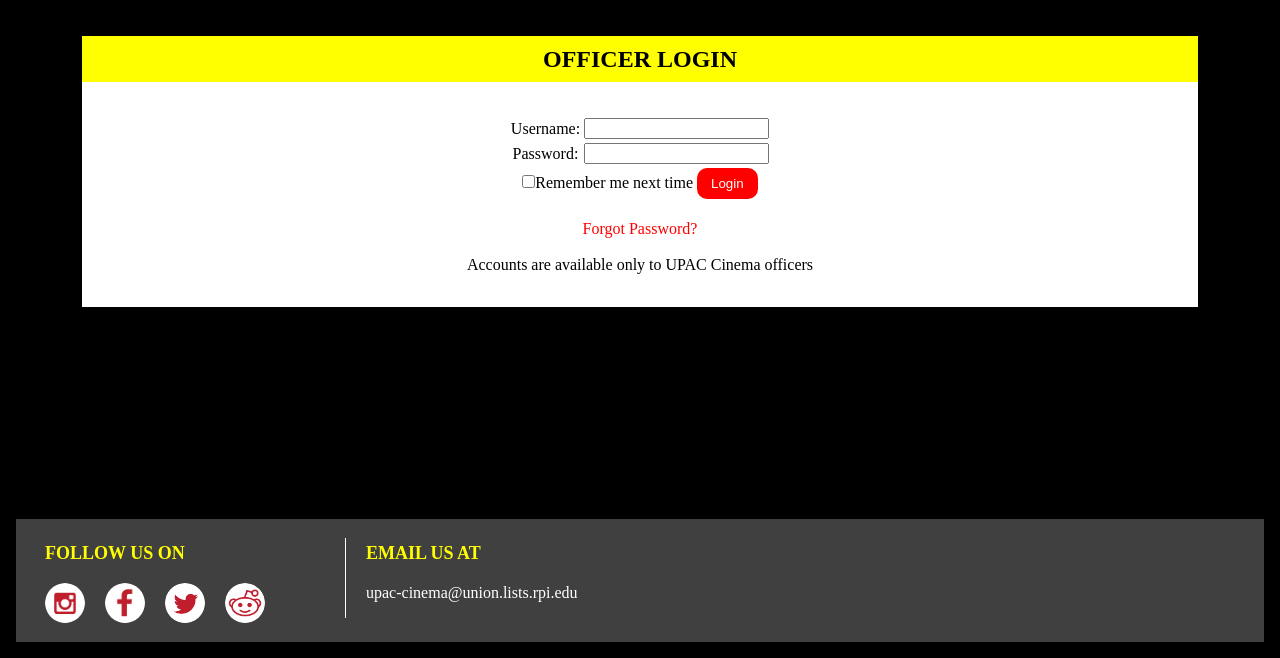
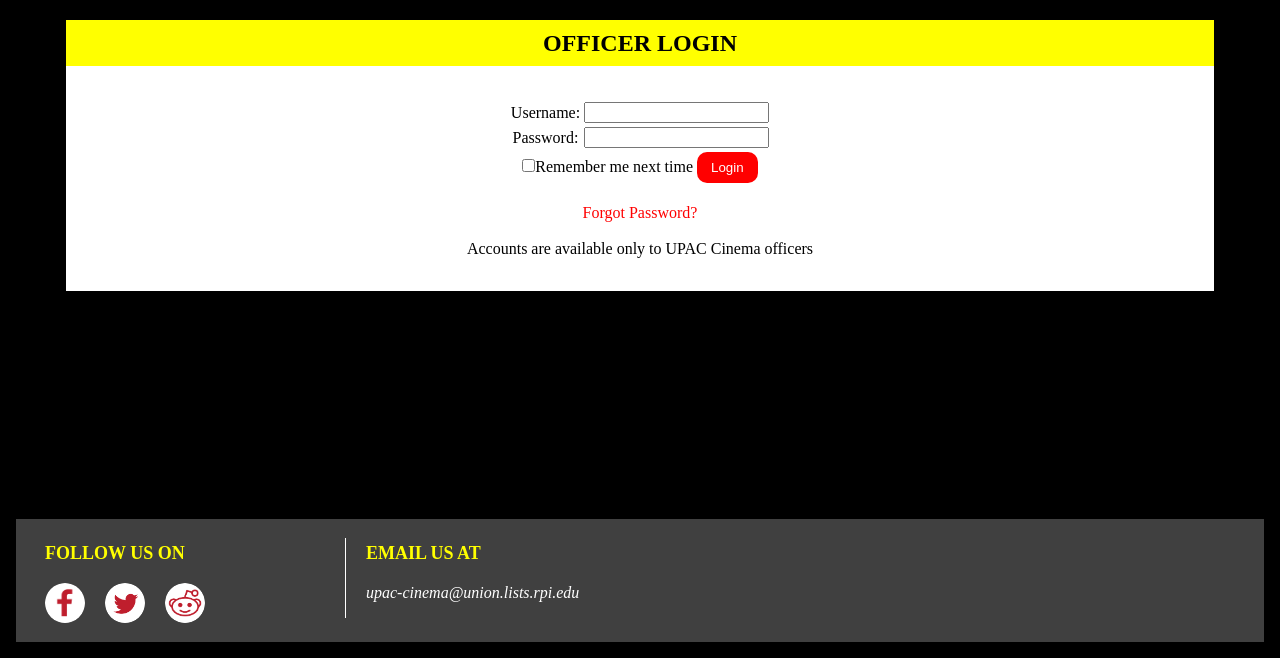
Before and after one commit to delucc2/cinesite, a Django app: page /login in a window 1280 px wide. Shown: the part 142-800 px from the top of the page. Run offline with Django 3.2, Linux system fonts and the light colour scheme.

Commit message:
Added address, header, footer, and nav tags to make plugins easier. Sent all styling to one single style document.

```diff
--- a/home/static/home/footer.css
+++ /dev/null
@@ -1,52 +0,0 @@
-#footer {
-	margin: 16px;
-	background: #404040;
-	position: absolute;
-	bottom: 0;
-	left: 0;
-	right: 0;
-}
-#footer div {
-	margin:0 auto;
-	padding: 14px;
-}
-#footer div div {
-	border-left:1px solid #fff;
-	margin: 5px;
-	padding: 0 20px;
-	width: 300px;
-	float: left;
-}
-#footer div div:first-child {
-	border:0;
-	padding: 0;
-}
-#footer div div span {
-	color: yellow;
-	font-weight: 700;
-	font-size: 18px;
-	line-height: 30px;
-	text-decoration: none;
-	text-transform: uppercase;
-	text-align: left;
-}
-#footer div div ul {
-	list-style: none;
-	margin-top: 5px;
-	padding: 0;
-}
-#footer div div.connect span {
-	margin-left: 10px;
-}
-#footer div div.connect ul li a {
-	margin: 10px;
-	float: left;
-}
-#footer div div.connect ul li a img {
-	width: 40px;
-	height: 40px;
-	border-radius: 50%;
-}
-#footer div div p {
-	color: white;
-}
--- a/home/static/home/header.css
+++ /dev/null
@@ -1,63 +0,0 @@
-#header {
-	height: 128px;
-	margin: 14px 16px;
-	padding: 0px;
-	background: #404040;
-}
-#header div {
-	margin: 0px;
-	padding: 14px;
-	height: 100px;
-	overflow-y: hidden;
-	font-size: 0;
-}
-#header div a#logo img {
-	height: 100px;
-	width: 100px;
-	float: left;
-}
-#header div ul {
-	list-style: none;
-	padding: 0;
-	margin: 0;
-	float: right;
-}
-#header div ul li {
-	max-width: 108px;
-	padding: 10px;
-	margin: 0;
-	height: 80px;
-	line-height: 80px;
-	border-left: 1px solid white;
-	text-align: center;
-	display: inline-block;
-	font-size:18px;
-}
-#header div ul li:first-child {
-	border-left: none;
-}
-#header div ul li:last-child {
-	padding-right: 0;
-}
-#header div ul li a {
-	line-height: normal;
-	display: inline-block;
-	color: yellow;
-	text-decoration: none;
-	text-transform: uppercase;
-	vertical-align: middle;
-}
-#header div ul li.selected a, #header div ul li a:hover {
-	color: red;
-}
-#header div ul li a.button, button {
-	background-color: red;
-	border: none;
-	color: white;
-	border-radius: 10px;
-	text-align: center;
-	padding: 8px 14px;
-}
-#header div ul li a.button:hover, button:hover {
-	background-color: darkred;
-}
--- a/home/static/home/style.css
+++ b/home/static/home/style.css
@@ -1,6 +1,3 @@
-div, h1, table {
-
-}
 html {
 	margin: 0;
 	padding: 0;
@@ -16,6 +13,125 @@
 div {
 	margin: 16px;
 }
+header {
+	height: 128px;
+	margin: 14px 16px;
+	padding: 0px;
+	background: #404040;
+}
+header div {
+	margin: 0px;
+	padding: 14px;
+	height: 100px;
+	overflow-y: hidden;
+	font-size: 0;
+}
+header div img {
+	height: 100px;
+	width: 100px;
+	float: left;
+}
+header div ul {
+	list-style: none;
+	padding: 0;
+	margin: 0;
+	float: right;
+}
+header div ul li:first-child {
+	border-left: none;
+}
+header div ul li:last-child {
+	padding-right: 0;
+}
+header div ul li {
+	max-width: 108px;
+	padding: 10px;
+	margin: 0;
+	height: 80px;
+	line-height: 80px;
+	border-left: 1px solid white;
+	text-align: center;
+	display: inline-block;
+	font-size:18px;
+}
+header div ul li a {
+	display: inline-block;
+	line-height: normal;
+	color: yellow;
+	text-decoration: none;
+	text-transform: uppercase;
+	vertical-align: middle;
+}
+header div ul li.selected a, header div ul li a:hover {
+	color: red;
+}
+header div ul li a.button, button {
+	background-color: red;
+	border: none;
+	color: white;
+	border-radius: 10px;
+	text-align: center;
+	padding: 8px 14px;
+}
+header div ul li a.button:hover, button:hover {
+	background-color: darkred;
+}
+footer {
+	margin: 16px;
+	background: #404040;
+	position: absolute;
+	bottom: 0;
+	left: 0;
+	right: 0;
+}
+footer div {
+	margin:0 auto;
+	padding: 14px;
+}
+footer div div {
+	border-left:1px solid #fff;
+	margin: 5px;
+	padding: 0 20px;
+	width: 300px;
+	float: left;
+}
+footer div div:first-child {
+	border:0;
+	padding: 0;
+}
+footer div div span {
+	color: yellow;
+	font-weight: 700;
+	font-size: 18px;
+	line-height: 30px;
+	text-decoration: none;
+	text-transform: uppercase;
+	text-align: left;
+}
+footer div div ul {
+	list-style: none;
+	margin-top: 5px;
+	padding: 0;
+}
+footer div div.connect span {
+	margin-left: 10px;
+}
+footer div div.connect ul li a {
+	margin: 10px;
+	float: left;
+}
+footer div div.connect ul li a img {
+	width: 40px;
+	height: 40px;
+	border-radius: 50%;
+}
+footer address {
+	color: white;
+}
+.flex-container {
+	display: flex;
+	margin: 0;
+}
 .panel h1 {
 	display: block;
 	margin: 0;
@@ -28,7 +144,7 @@
 	font-size: 18pt;
 	line-height: 36px;
 }
-.panel div {
+.panel div, article {
 	margin: 0;
 	background-color: white;
 	color: black;
@@ -70,29 +186,27 @@
 	margin: 0;
 	padding: 0;
 }
+.panel img {
+	float: left;
+	margin: 10px;
+}
 #login {
-	padding: 20px 50px;
+	margin: 20px 50px;
 }
 #login * {
 	text-align: center;
 	margin: 0 auto;
 }
-.panel img {
-	float: left;
-	margin: 10px;
-}
-.flex-container {
-	display: flex;
-}
 .slideshow-container {
 	position: relative;
+	height: 400px;
 	padding: 0;
 	margin: 0;
 }
 .slide {
 	margin: 0;
 	padding: 0;
-	text-align: left;
+	display: none;
 }
 .slide img {
 	max-width: 100%;
--- a/home/templates/home/login.html
+++ b/home/templates/home/login.html
@@ -3,15 +3,14 @@
 
 <html>
 <head>
-	<link rel="stylesheet" href="{% static 'home/header.css' %}" type="text/css">
 	<link rel="stylesheet" href="{% static 'home/style.css' %}" type="text/css">
-	<link rel="stylesheet" href="{% static 'home/footer.css' %}" type="text/css">
 	<title>UPAC Cinema</title>
 </head>
 <body>
-	<div id="header">
+	<header>
 		<div>
 			<a href="/" id="logo"><img src="{% static 'home/images/logo.png' %}" alt="LOGO"></a>
+			<nav>
 				<ul>
 					<li><a href="/">Schedule</a></li>
 					<li><a href="policies">FAQ / Policies</a></li>
@@ -19,8 +18,9 @@
 					<li><a href="feedback">Contact / Feedback</a></li>
 					<li><a class=button href="login">Log In</a></li>
 				</ul>
+			</nav>
 		</div>
-	</div>
+	</header>
 	<div id="body">
 		<div id="login" class="panel">
 			<h1>Officer Login</h1>
@@ -42,12 +42,12 @@
 			</div>
 		</div>
 	</div>
-	<div id="footer">
+	<footer>
 		<div>
 			<div class=connect>
 				<span>Follow Us On</span>
 				<ul>
-					<li><a href="INSTAGRAM"><img src="{% static 'home/images/insta.png' %}" alt="insta"></a></li>
+					<!-- <li><a href="INSTAGRAM"><img src="{% static 'home/images/insta.png' %}" alt="insta"></a></li> -->
 					<li><a href="https://www.facebook.com/UPACCinema"><img src="{% static 'home/images/facebook.png' %}" alt="f"></a></li>
 					<li><a href="https://twitter.com/UPACCinema"><img src="{% static 'home/images/twitter.png' %}" alt="#"></a></li>
 					<li><a href="https://reddit.com/user/UPACCinema"><img src="{% static 'home/images/reddit.png' %}" alt="r/"></a></li>
@@ -55,9 +55,9 @@
 			</div>
 			<div>
 				<span>Email Us At</span>
-				<p>upac-cinema@union.lists.rpi.edu</p>
+				<address><p>upac-cinema@union.lists.rpi.edu</p></address>
 			</div>
 		</div>
-	</div>
+	</footer>
 </body>
 </html>
```
Also changed, not shown: home/templates/home/feedback.html (+10 -10 lines), home/templates/home/index.html (+17 -8 lines), home/templates/home/policies.html (+8 -8 lines), home/templates/home/requests.html (+9 -9 lines). Lines whose indentation alone changed are shown as unchanged.
